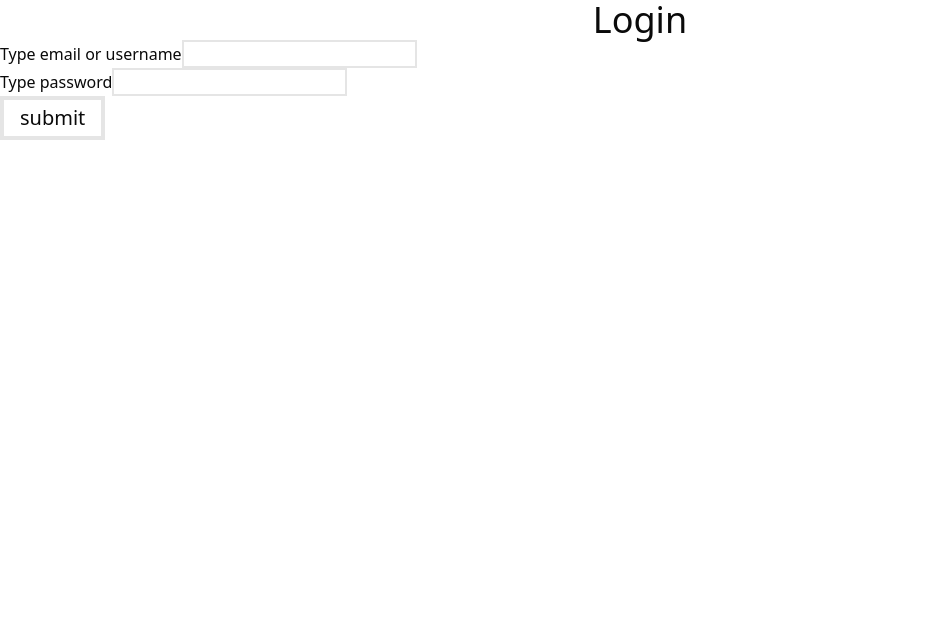
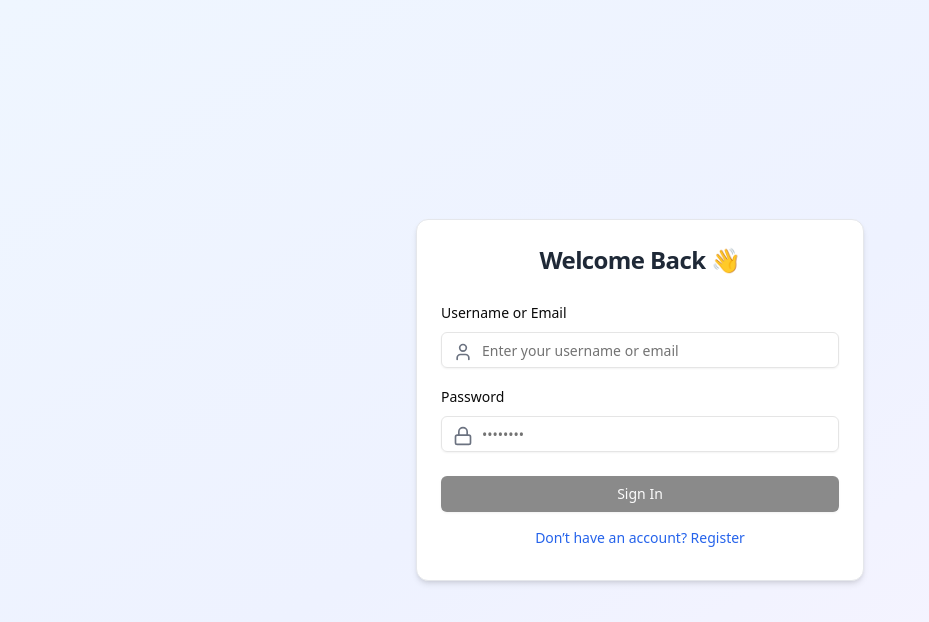
Before and after one commit to samex111/Accerra, a React (Vite) app: page /user/signin in a window 1280 px wide. Shown: the top 622 px of the page, without its empty margins (0-929 px from the left). Built offline with nearby package versions, Linux system fonts and the light colour scheme.

Commit message:
usersignin and user signup feature imporovewmnet

```diff
--- a/src/component/UserSignin.tsx
+++ b/src/component/UserSignin.tsx
@@ -1,59 +1,115 @@
-import { useContext, useState } from "react";
-import { useNavigate } from "react-router-dom";
-import { StudentContext } from "./StudentContext";
+import { useContext, useState } from "react"
+import { useNavigate } from "react-router-dom"
+import { StudentContext } from "./StudentContext"
+import { Button } from "@/components/ui/button"
+import { Card, CardContent, CardFooter, CardHeader, CardTitle } from "@/components/ui/card"
+import { Input } from "@/components/ui/input"
+import { Label } from "@/components/ui/label"
+import { User, Lock, Loader2 } from "lucide-react"
 
 export default function Signin() {
-      const studentContext = useContext(StudentContext);
-    const navigate = useNavigate();
-    const [identifire, setIdentifire] = useState('');
-    const [password, setPassword] = useState('');
-    // const  {  setStudentId } = useAuth()!;
-        // @ts-ignore
+  const studentContext = useContext(StudentContext)
+  const navigate = useNavigate()
+
+  const [identifier, setIdentifier] = useState("")
+  const [password, setPassword] = useState("")
+  const [loading, setLoading] = useState(false)
 
   const handleSignIn = async () => {
+    setLoading(true)
     try {
-            const res = await fetch('http://localhost:3000/api/v1/user/signin', {
+      const res = await fetch("http://localhost:3000/api/v1/user/signin", {
         method: "POST",
-                headers: {
-                    'Content-Type': "application/json"
+        headers: { "Content-Type": "application/json" },
+        body: JSON.stringify({ identifire: identifier, password }),
+        credentials: "include",
+      })
 
-                },
-                body: JSON.stringify({ identifire, password }),
-                credentials: "include"
-            });
+      const data = await res.json()
+      studentContext?.setStudentId(data.studentId)
+      localStorage.setItem("StudentID", data.studentId)
 
-            const data = await res.json();
-
-            studentContext?.setStudentId(data.studentId);
-
-             localStorage.setItem("StudentID", data.studentId)
       if (res.ok) {
-                navigate('/user/select/subject')
-                alert('Signin successful');
-            }
-            else {
-                alert(data.msg || "signin failed")
+        alert("Signin successful ✅")
+        navigate("/user/select/subject")
+      } else {
+        alert(data.msg || "Signin failed ❌")
       }
     } catch (e) {
-            console.log(e);
-            alert('Error during signin')
+      console.error(e)
+      alert("Error during signin")
+    } finally {
+      setLoading(false)
     }
   }
+
   return (
-        <>
+    <div className="w-full h-screen flex items-center justify-center bg-gradient-to-br from-blue-50 via-indigo-50 to-purple-50 px-4">
+      <Card className="w-full max-w-md shadow-md border border-gray-200">
+        <CardHeader>
+          <CardTitle className="text-2xl text-center font-semibold text-gray-800">
+            Welcome Back 👋
+          </CardTitle>
+        </CardHeader>
 
-            <div className="flex justify-center text-4xl">Login</div>
-            <div>
-                <label htmlFor="identy">Type email or username</label>
-                <input className="border-2" type="text" id="identy" value={identifire} onChange={(e) => setIdentifire(e.target.value)} />
-                <br />
-
-                <label htmlFor="pass">Type password</label>
-                <input className="border-2" type="text" id="pass" value={password} onChange={(e) => setPassword(e.target.value)} />
+        <CardContent className="space-y-4">
+          {/* Username or Email */}
+          <div className="space-y-2">
+            <Label htmlFor="identifier">Username or Email</Label>
+            <div className="relative">
+              <User className="absolute left-3 top-2.5 h-5 w-5 text-gray-500" />
+              <Input
+                id="identifier"
+                type="text"
+                placeholder="Enter your username or email"
+                className="pl-10"
+                value={identifier}
+                onChange={(e) => setIdentifier(e.target.value)}
+              />
+            </div>
           </div>
 
-            <button className="text-xl px-4 py-1 border-[4px] " onClick={handleSignIn}>submit</button>
+          {/* Password */}
+          <div className="space-y-2">
+            <Label htmlFor="password">Password</Label>
+            <div className="relative">
+              <Lock className="absolute left-3 top-2.5 h-5 w-5 text-gray-500" />
+              <Input
+                id="password"
+                type="password"
+                placeholder="••••••••"
+                className="pl-10"
+                value={password}
+                onChange={(e) => setPassword(e.target.value)}
+              />
+            </div>
+          </div>
+        </CardContent>
 
+        <CardFooter className="flex flex-col gap-2">
+          <Button
+            onClick={handleSignIn}
+            className="w-full"
+            disabled={loading || !identifier || !password}
+          >
+            {loading ? (
+              <>
+                <Loader2 className="animate-spin mr-2 h-4 w-4" /> Signing in...
               </>
+            ) : (
+              "Sign In"
+            )}
+          </Button>
+
+          <Button
+            variant="link"
+            className="text-blue-600 hover:text-blue-800"
+            onClick={() => navigate("/user/signup")}
+          >
+            Don’t have an account? Register
+          </Button>
+        </CardFooter>
+      </Card>
+    </div>
   )
 }
--- a/src/component/UserSignup.tsx
+++ b/src/component/UserSignup.tsx
@@ -130,8 +130,8 @@ export default function SignUp() {
 
         <CardFooter className="flex flex-col gap-2">
           {!otpSent ? (
-            <Button onClick={handleSignup} disabled={loading}>
-              {loading ? <Loader2 className="animate-spin mr-2 h-4 w-4" /> : "Send OTP"}
+            <Button onClick={handleSignup} disabled={loading || !email  || !password }>
+              {loading ? <Loader2 className="animate-spin mr-2 h-4 w-4" /> : "Send OTP "}
             </Button>
           ) : (
             <Button onClick={handleVerifyOtp} disabled={loading}>
```
Also changed, not shown: 1 other file (tests, documents, lock files or other folders). Lines whose indentation alone changed are shown as unchanged.
